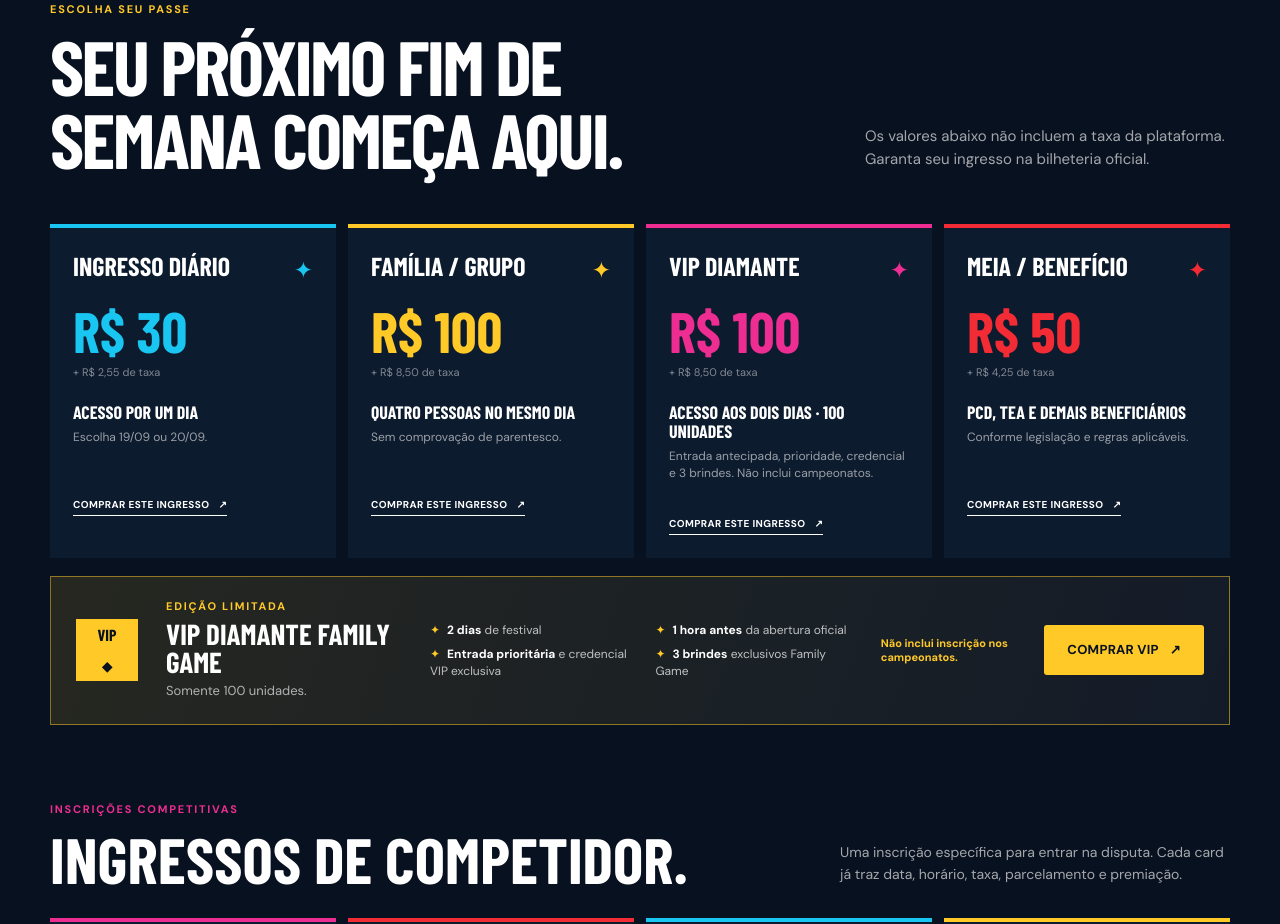
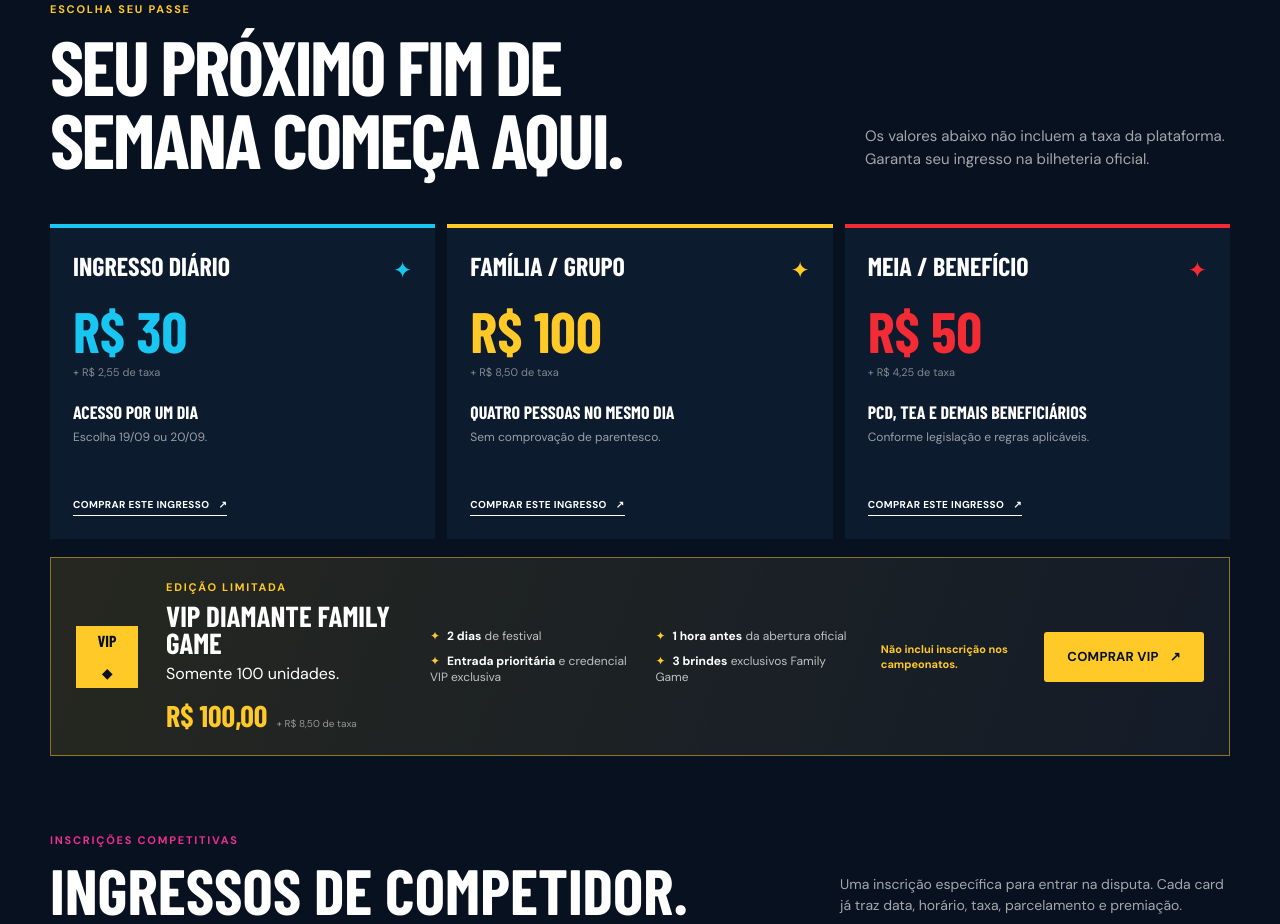
Before and after one commit to lukaslimna1/familygamefestival, an Astro site in the folder Evento/: page / in a window 1280 px wide. Shown: the part 5128-6052 px from the top of the page. Built offline with nearby package versions, Linux system fonts and the light colour scheme; Astro itself is replaced by a stand-in of ours; a web font is replaced by a local one.

Commit message:
fix: keep one VIP highlight and link Sorri

```diff
--- a/Evento/src/data/event.ts
+++ b/Evento/src/data/event.ts
@@ -147,7 +147,6 @@ export const experiences = [
 export const tickets = [
   { name: 'Ingresso diário', price: 'R$ 30', fee: '+ R$ 2,55 de taxa', detail: 'Acesso por um dia', note: 'Escolha 19/09 ou 20/09.', accent: 'cyan' },
   { name: 'Família / grupo', price: 'R$ 100', fee: '+ R$ 8,50 de taxa', detail: 'Quatro pessoas no mesmo dia', note: 'Sem comprovação de parentesco.', accent: 'yellow' },
-  { name: 'VIP Diamante', price: 'R$ 100', fee: '+ R$ 8,50 de taxa', detail: 'Acesso aos dois dias · 100 unidades', note: 'Entrada antecipada, prioridade, credencial e 3 brindes. Não inclui campeonatos.', accent: 'pink' },
   { name: 'Meia / benefício', price: 'R$ 50', fee: '+ R$ 4,25 de taxa', detail: 'PCD, TEA e demais beneficiários', note: 'Conforme legislação e regras aplicáveis.', accent: 'red' }
 ] as const;
 
@@ -161,5 +160,5 @@ export const competitorTickets = [
 export const partners = [
   { name: 'Edge 3D Studio', handle: '@edge3dstudio', status: 'Patrocinador oficial · expositor confirmado', href: 'https://www.instagram.com/edge3dstudio/', accent: 'yellow' },
   { name: 'Alterstate', handle: '@usealterstate', status: 'Apoio confirmado', href: 'https://www.instagram.com/usealterstate/', accent: 'cyan' },
-  { name: 'SORRI Bauru', handle: 'Arena Tauste · Bauru/SP', status: 'Apoio institucional · sede do festival', href: '', accent: 'pink' }
+  { name: 'SORRI Bauru', handle: 'sorribauru.com.br', status: 'Apoio institucional · sede do festival', href: 'https://sorribauru.com.br', accent: 'pink' }
 ] as const;
--- a/Evento/src/pages/index.astro
+++ b/Evento/src/pages/index.astro
@@ -265,7 +265,7 @@ const initialArt = getTournamentArt(initialTournament);
 
         <div class="vip-highlight">
           <div class="vip-diamond" aria-hidden="true">VIP<br /><span>◆</span></div>
-          <div class="vip-copy"><p class="eyebrow eyebrow-yellow">Edição limitada</p><h3>VIP Diamante Family Game</h3><p>Somente 100 unidades.</p></div>
+          <div class="vip-copy"><p class="eyebrow eyebrow-yellow">Edição limitada</p><h3>VIP Diamante Family Game</h3><p>Somente 100 unidades.</p><div class="vip-price"><strong>R$ 100,00</strong><span>+ R$ 8,50 de taxa</span></div></div>
           <ul class="vip-benefits">
             <li><strong>2 dias</strong> de festival</li>
             <li><strong>1 hora antes</strong> da abertura oficial</li>
--- a/Evento/src/styles/global.css
+++ b/Evento/src/styles/global.css
@@ -218,7 +218,7 @@ h2 { max-width: 720px; margin-bottom: 0; font-size: clamp(3.2rem, 6vw, 5.5rem);
 .inclusive-note strong { color: var(--ink); }
 
 .tickets-section { background: var(--navy); }
-.ticket-grid { display: grid; grid-template-columns: repeat(4, 1fr); gap: 12px; }
+.ticket-grid { display: grid; grid-template-columns: repeat(3, 1fr); gap: 12px; }
 .ticket-card { position: relative; min-height: 305px; padding: 25px 23px 23px; border-top: 4px solid var(--accent); background: var(--navy-2); transition: transform .24s ease, box-shadow .24s ease, background .24s ease; }
 .ticket-cyan { --accent: var(--cyan); }
 .ticket-yellow { --accent: var(--yellow); }
@@ -241,6 +241,9 @@ h2 { max-width: 720px; margin-bottom: 0; font-size: clamp(3.2rem, 6vw, 5.5rem);
 .vip-copy .eyebrow { margin-bottom: 7px; }
 .vip-copy h3 { margin-bottom: 5px; color: #fff; font-size: 29px; }
 .vip-copy p:last-child { margin: 0; color: rgba(255,255,255,.65); font-size: 13px; }
+.vip-price { display: flex; align-items: baseline; gap: 9px; margin-top: 14px; }
+.vip-price strong { color: var(--yellow); font-family: var(--display); font-size: 30px; line-height: .9; }
+.vip-price span { color: rgba(255,255,255,.52); font-size: 10px; }
 .vip-benefits { display: grid; grid-template-columns: repeat(2, minmax(0, 1fr)); gap: 8px 20px; margin: 0; padding: 0; color: rgba(255,255,255,.72); list-style: none; font-size: 12px; line-height: 1.35; }
 .vip-benefits li::before { margin-right: 7px; color: var(--yellow); content: '✦'; }
 .vip-benefits strong { color: #fff; }
```
